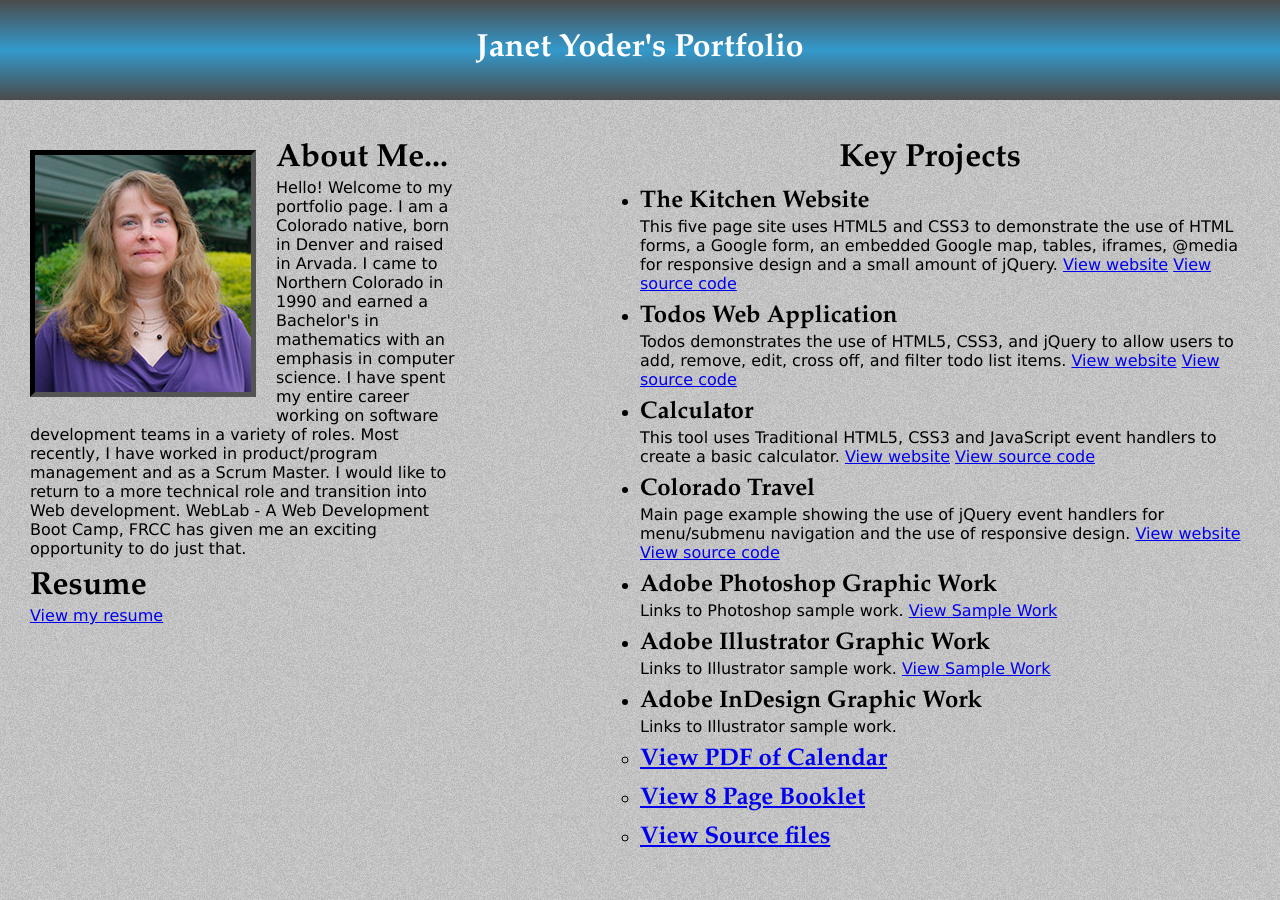
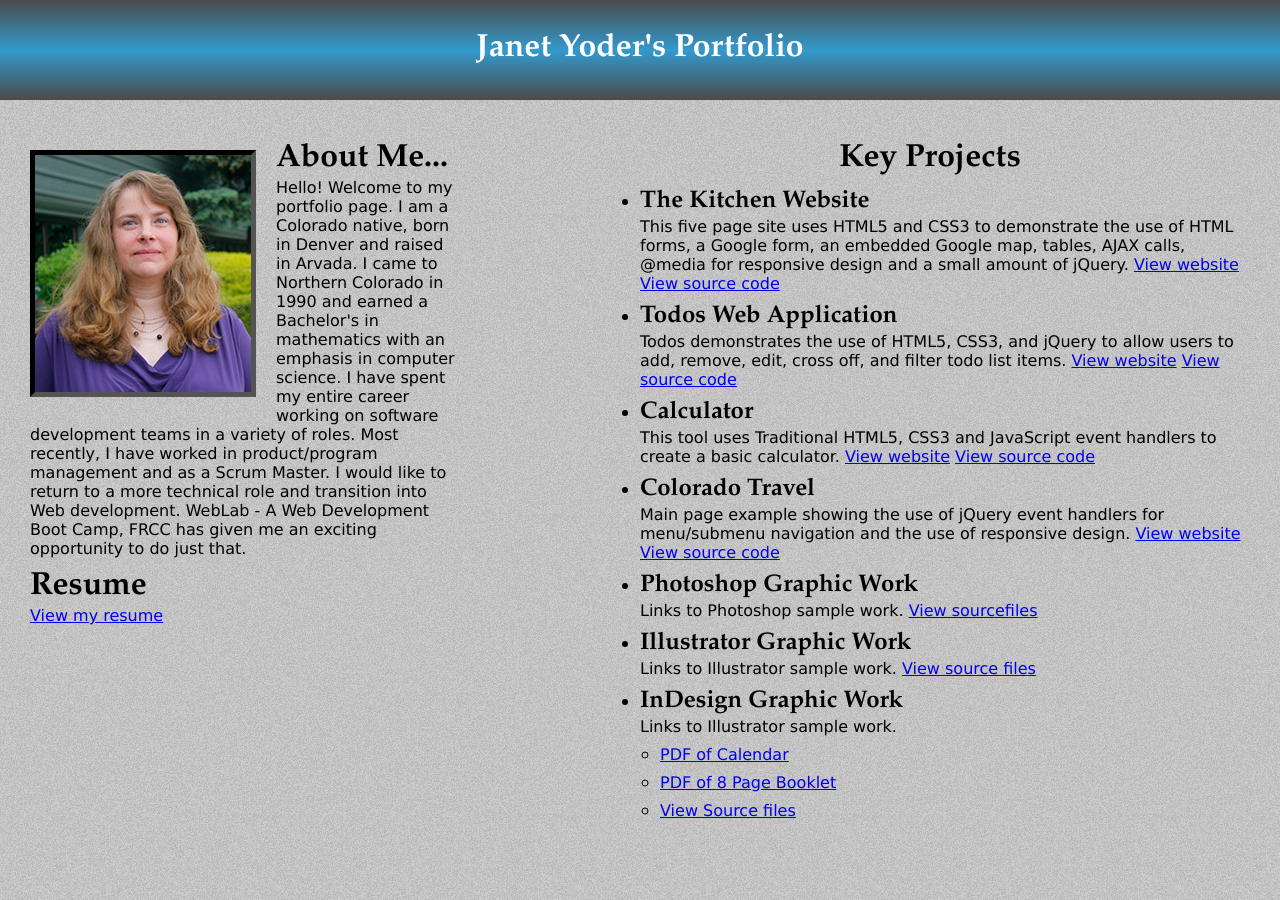
Before and after one commit to jcyoder/jcyoder.github.io, a Jekyll site: the page index.html, which Jekyll copies as it is, in a window 1280 px wide. Built offline with Jekyll 4.4.1, drawn with Linux system fonts in a browser that asks for light colours.

Commit message:
Added PDF links

```diff
--- a/index.css
+++ b/index.css
@@ -99,6 +99,15 @@ h1 {
 	margin-right: 30px;
 }
 
+.reflist li {
+    margin-left: 20px;
+    line-height: .75em;
+}
+.reflist li a{
+    font-family: Verdana, Geneva, sans-serif;
+    font-size:12pt;
+    font-weight: normal;
+}
 .listoflinks {
 	list-style-type: none;
 	text-align:right;
--- a/index.html
+++ b/index.html
@@ -37,7 +37,7 @@
 					The Kitchen Website<br/>
 					<p class="projdesc">
 						This five page site uses HTML5 and CSS3 to demonstrate the use of HTML forms, a Google form,
-						an embedded Google map, tables, iframes, @media for responsive design and a small amount of jQuery.
+						an embedded Google map, tables, AJAX calls, @media for responsive design and a small amount of jQuery.
 						<a class="projlinks" href="http://jcyoder.github.io/NewKitchen/index.html">View website</a>
 						<a class="projlinks" href="https://github.com/jcyoder/NewKitchen/tree/gh-pages">View source code</a>
 					</p>
@@ -65,24 +65,24 @@
 						<a href="https://github.com/jcyoder/ColoradoTravel/tree/gh-pages">View source code</a>
 					</p>
 				</li>
-                <li>Adobe Photoshop Graphic Work <br />
+                <li>Photoshop Graphic Work <br />
 					<p class="projdesc">
 						Links to Photoshop sample work.
-						<a href="https://github.com/jcyoder/Graphic-Design/tree/gh-pages/photoshop">View Sample Work</a>
+						<a href="https://github.com/jcyoder/Graphic-Design/tree/gh-pages/photoshop">View sourcefiles</a>
 					</p>
 				</li>
-                <li>Adobe Illustrator Graphic Work <br />
+                <li>Illustrator Graphic Work <br />
 					<p class="projdesc">
 						Links to Illustrator sample work.
-						<a href="https://github.com/jcyoder/Graphic-Design/tree/gh-pages/illustrator">View Sample Work</a>
+						<a href="https://github.com/jcyoder/Graphic-Design/tree/gh-pages/illustrator">View source files</a>
 					</p>
 				</li>
-                <li>Adobe InDesign Graphic Work <br />
+                <li>InDesign Graphic Work <br />
 					<p class="projdesc">
 						Links to Illustrator sample work.
-                        <ul>
-                            <li><a href="https://github.com/jcyoder/Graphic-Design/tree/gh-pages/inDesign/JYoderCalendar.pdf">View PDF of Calendar</a></li>
-                            <li><a href="https://github.com/jcyoder/Graphic-Design/tree/gh-pages/inDesign/BookletFinal/Booklet.pdf">View 8 Page Booklet</a></li>
+                        <ul class="reflist">
+                            <li><a href="https://github.com/jcyoder/Graphic-Design/tree/gh-pages/inDesign/JYoderCalendar.pdf">PDF of Calendar</a></li>
+                            <li><a href="https://github.com/jcyoder/Graphic-Design/tree/gh-pages/inDesign/BookletFinal/Booklet.pdf">PDF of 8 Page Booklet</a></li>
                             <li><a href="https://github.com/jcyoder/Graphic-Design/tree/gh-pages/inDesign">View Source files</a></li>
                         </ul>
 					</p>
```
